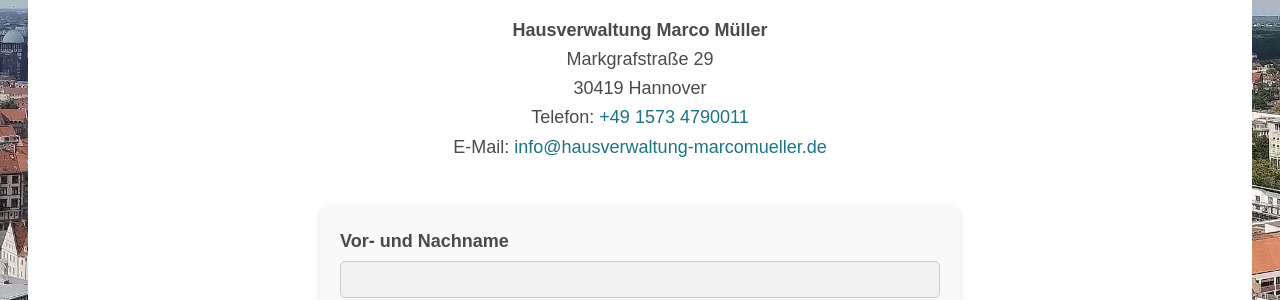
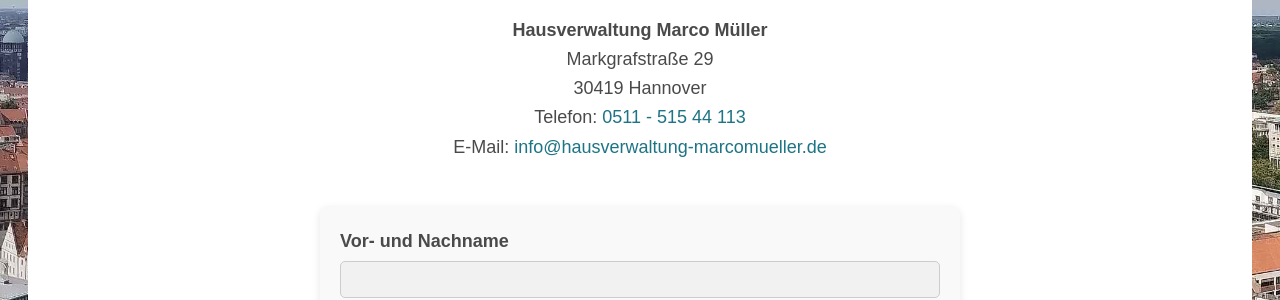
Before and after one commit to marek22k/hausverwaltung, a Jekyll site: the page built from kontakt.md, in a window 1280 px wide. Shown: the part 1281-1581 px from the top of the page. Built offline with Jekyll 4.4.1, drawn with Linux system fonts in a browser that asks for light colours.

Commit message:
Update kontakt.md
Telefonnummer bei "Kontakte" aktualisetr

```diff
--- a/kontakt.md
+++ b/kontakt.md
@@ -13,7 +13,7 @@ sitemap: true
                 <strong>Hausverwaltung Marco Müller</strong><br>
                 Markgrafstraße 29<br>
                 30419 Hannover<br>
-                Telefon: <a href="tel:+4915734790011">+49 1573 4790011</a><br>
+                Telefon: <a href="tel:+4951151544113">0511 - 515 44 113</a><br>
                 E-Mail: <a href="mailto:info@hausverwaltung-marcomueller.de">info@hausverwaltung-marcomueller.de</a>
             </p>
         </div>
```
